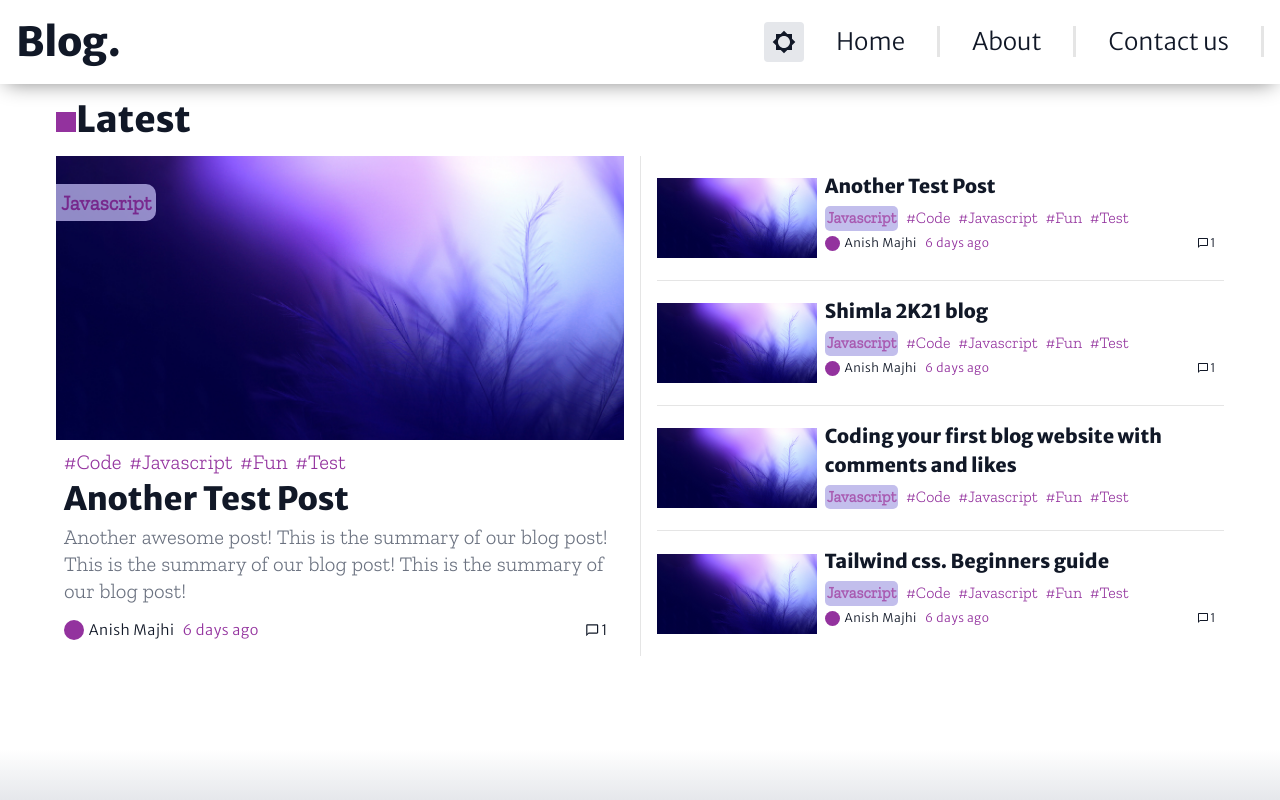
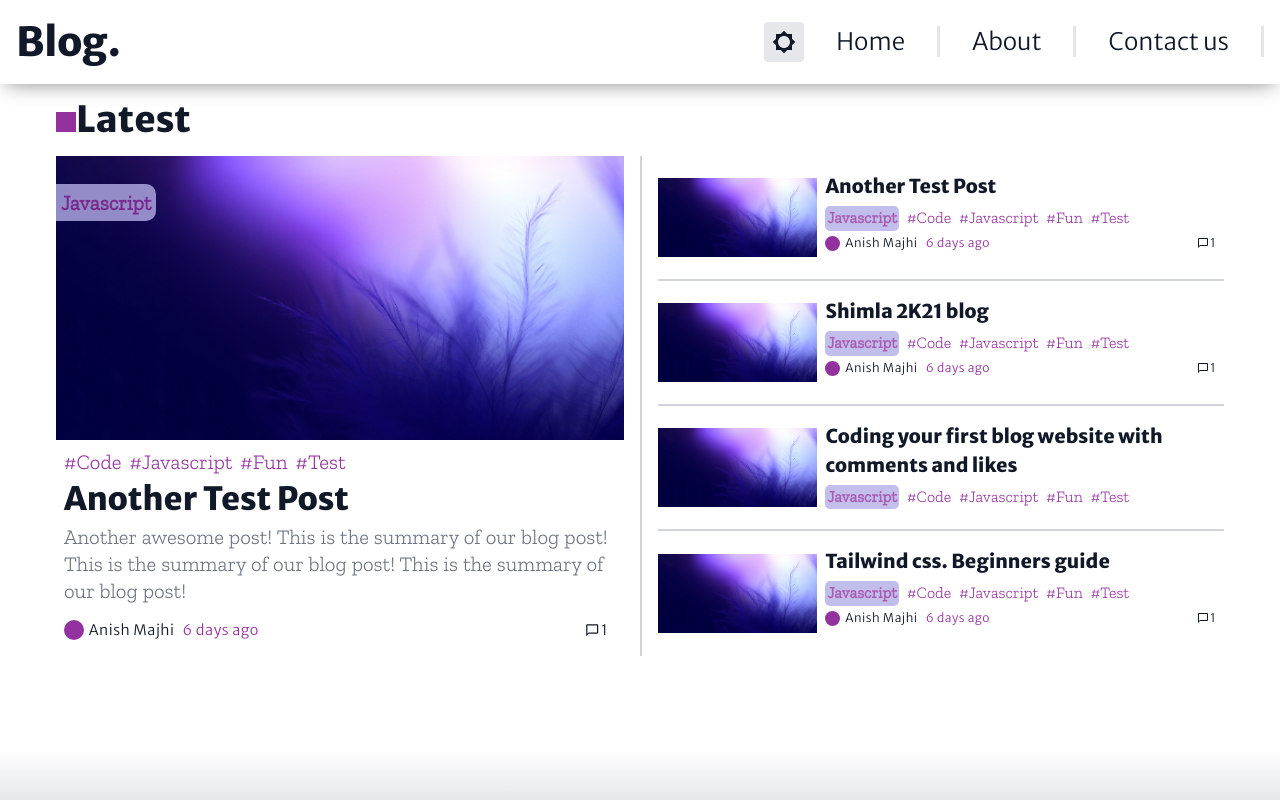
Before and after one commit to alpha-zeta/codeblog, a Next.js app: page / in a window 1280 px wide. Shown: the top 800 px of the page. Built offline with nearby package versions, Linux system fonts and the light colour scheme; what @tailwindcss/typography would draw is missing.

Commit message:
border colors made right #4

```diff
--- a/components/Misc/Articles.component.jsx
+++ b/components/Misc/Articles.component.jsx
@@ -14,11 +14,17 @@ function Articles(props) {
             tags={articles[0].tags}
             topic={articles[0].topic}
             link={articles[0].slug}
+            className="border-b-2 sm:border-0 border-gray-300 dark:border-gray-700"
           >
             {articles[0].summary}
           </BigPost>
         </div>
-        <div className={styles.half}>
+        <div
+          className={
+            styles.half +
+            " border-0 sm:border-l-2 border-gray-300 dark:border-gray-700"
+          }
+        >
           {articles.map(function (object, i) {
             return i > 0 && i < 5 ? (
               <SmallPost
@@ -29,6 +35,7 @@ function Articles(props) {
                 tags={articles[0].tags}
                 topic={articles[0].topic}
                 link={object.slug}
+                className="border-b-2 border-gray-300 dark:border-gray-700"
               >
                 {object.summary}
               </SmallPost>
--- a/components/Posts/BigPost.component.jsx
+++ b/components/Posts/BigPost.component.jsx
@@ -11,7 +11,7 @@ function BigPost(props) {
   return (
     <Link href={`/articles/${props.link}`} as={`/articles/${props.link}`}>
       <a className={style1.anchor}>
-        <div className={style.card + " " + style1.big}>
+        <div className={style.card + " " + style1.big + " " + props.className}>
           <div className={style1.cover}>
             <Topic type="Big">{props.topic}</Topic>
             <Image
--- a/components/Posts/SmallPost.component.jsx
+++ b/components/Posts/SmallPost.component.jsx
@@ -10,7 +10,9 @@ function SmallPost(props) {
   return (
     <Link href={`/articles/${props.link}`} as={`/articles/${props.link}`}>
       <a className={style1.anchor}>
-        <div className={style.card + " " + style1.small}>
+        <div
+          className={style.card + " " + style1.small + " " + props.className}
+        >
           <div className={style1.cover}>
             <Image
               src="/images/img1.jpg"
--- a/styles/Layout.module.scss
+++ b/styles/Layout.module.scss
@@ -17,15 +17,9 @@ $accent_col: #93329e;
   text-align: left;
   color: inherit;
   text-decoration: none;
-  border-radius: 10px;
   cursor: pointer;
 }
 
-.card:hover,
-.card:focus,
-.card:active {
-  border-color: #0070f3;
-}
 .card p {
   line-height: 1.3;
 }
@@ -46,10 +40,8 @@ $accent_col: #93329e;
 .half:nth-child(2) {
   padding: 0 1rem;
   height: unset;
-  border-left: 1px solid rgb(229, 229, 229);
   .card {
     border-radius: 0;
-    border-bottom: 1px solid rgb(229, 229, 229);
   }
   a:nth-child(4) {
     .card {
@@ -87,9 +79,6 @@ $accent_col: #93329e;
     display: block;
     // padding: 1rem;
   }
-  .half:nth-child(1) {
-    border-bottom: 1px solid rgb(229, 229, 229);
-  }
   .half:nth-child(2) {
     border: none;
     padding: 0 1rem;
@@ -107,11 +96,8 @@ $accent_col: #93329e;
   .half {
     width: 100%;
     display: block;
-    // padding: 1rem;
   }
-  .half:nth-child(1) {
-    border-bottom: 1px solid $accent_col;
-  }
+
   .half:nth-child(2) {
     border: none;
     padding: 0 1rem;
```
